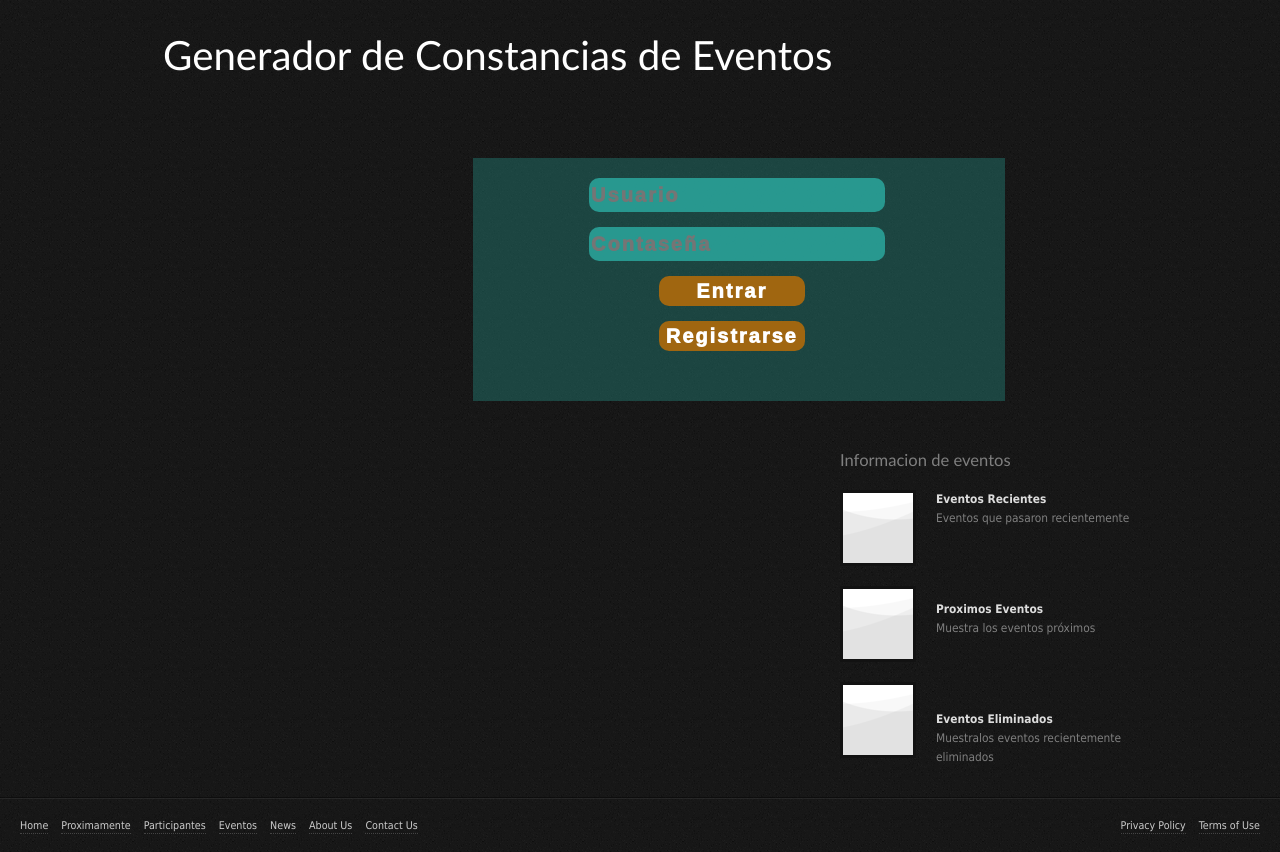
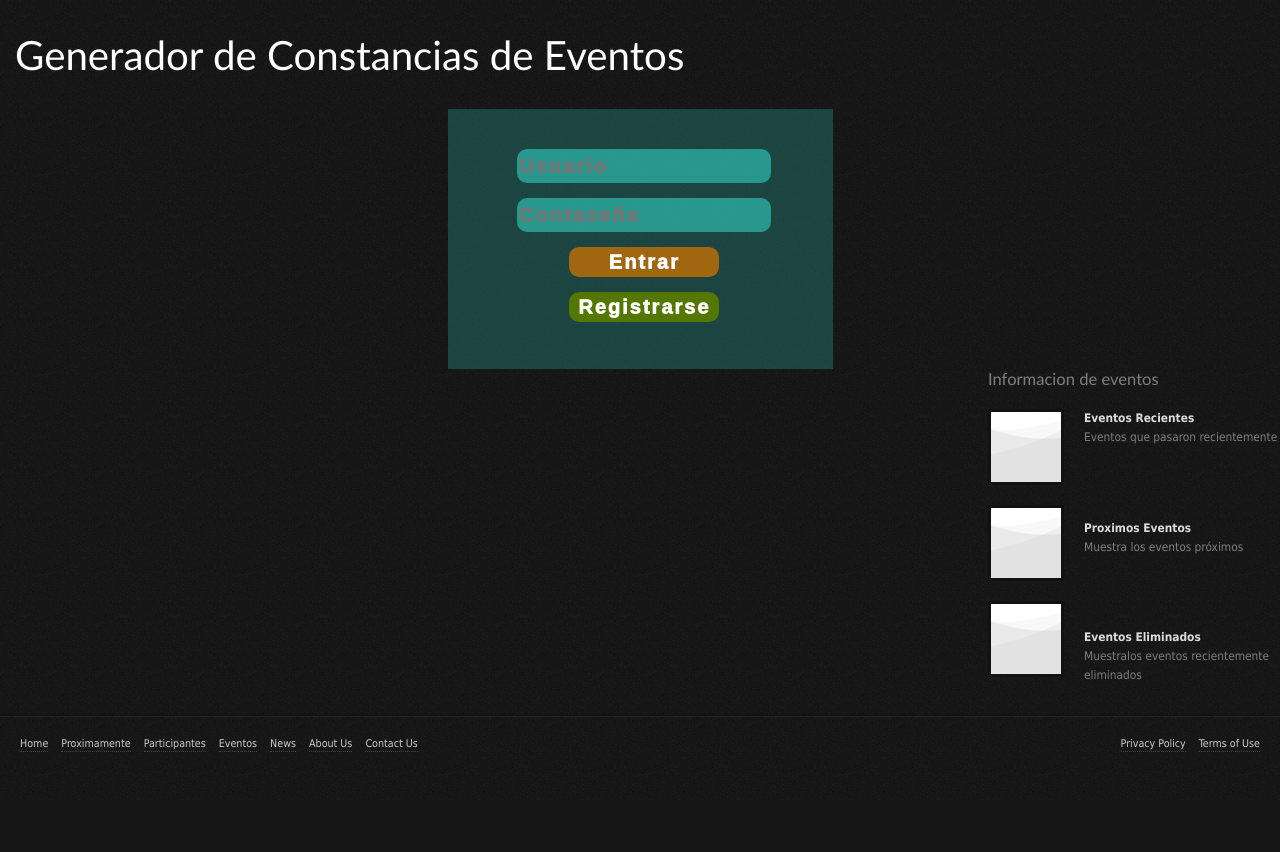
Before and after one commit to NoeMummius/bachelor_of_arts, a PHP site: page /webapps/actividad7/actividad7/login.php in a window 1280 px wide. After the commit the page ends 752 px from the top, so only its background shows below. Run offline with PHP 8.4, Linux system fonts and the light colour scheme.

Commit message:
Login dialog

```diff
--- a/webapps/actividad7/actividad7/css/screen.css
+++ b/webapps/actividad7/actividad7/css/screen.css
@@ -61,7 +61,7 @@ img {
 }
 
 #wrapper {
-    width: 984px;
+    width: 100%;
     margin: auto;
 }
 
@@ -130,25 +130,38 @@ img {
 
 .login {
     /*background: url(../images/content.gif) repeat;*/
-    padding: 20px;
-    width: 50%;
-    margin: 5% 33%;
+    padding: 30px;
+    width: 325px;
+    height: 200px;
+    margin: 0 35%;
     background-color: rgba(35, 116, 109, 0.5);
+    vertical-align: middle;
+}
+
+.login .fields-container {
+    /*background: url(../images/content.gif) repeat;*/
+    padding: 5px;
+    width: 75%;
+    margin: 5px 9% 15px 9%;
+    background-color: transparent important;
+    vertical-align: middle;
 }
 
 .login .buttons-container {
     /*background: url(../images/content.gif) repeat;*/
-    padding: 20px;
+    padding: 5px;
     width: 50%;
-    margin: 5% 50%;
+    max-width: 50%;
+    margin: 5% 25% 15px 25%;
     background-color: transparent important;
+    vertical-align: middle;
 }
 
 input[type=text] {
     float: left;
-    width: 100%;
+    width: 250px;
     height: 30px;
-    margin: 0 33% 15px 33%;
+    margin: 0 5px 15px 5px;
     border-radius: 10px;
     background-color: rgba(42, 161, 152, 0.9);
     border-color: transparent;
@@ -160,9 +173,9 @@ input[type=text] {
 
 input[type=password] {
     float: left;
-    width: 100%;
+    width: 250px;
     height: 30px;
-    margin: 0 33% 15px 33%;
+    margin: 0 5px 15px 5px;
     border-radius: 10px;
     background-color: rgba(42, 161, 152, 0.9);
     border-color: transparent;
@@ -175,15 +188,15 @@ input[type=password] {
 input[type=text]:focus,
 [type=password]:focus {
     background-color: turquoise;
-    margin: 0px 30% 15px 30%;
-    width: 106%;
+    margin: 0px 1px 15px 1px;
+    width: 255px;
 }
 
-button[type=submit] {
+button[type=submit].signin {
     float: left;
-    width: 100%;
+    width: 150px;
     height: 30px;
-    margin: 0 33% 15px 0;
+    margin: 0 5px 15px 5px;
     border-radius: 10px;
     background-color: rgb(160, 102, 16);
     border-color: transparent;
@@ -193,9 +206,24 @@ button[type=submit] {
     letter-spacing: 2px;
 }
 
-button[type=submit]:hover:focus {
-    margin: 0 30% 15px 0;
-    width: 103%;
+button[type=submit].signup {
+    float: left;
+    width: 150px;
+    height: 30px;
+    margin: 0 5px 15px 5px;
+    border-radius: 10px;
+    background-color: rgb(83, 119, 0);
+    border-color: transparent;
+    color: rgb(255, 255, 255);
+    font-size: 20px;
+    font-weight: 1000;
+    letter-spacing: 2px;
+}
+
+button[type=submit].signin:hover:focus,
+.signup:hover:focus {
+    margin: 0 6px 15px 6px;
+    width: 145px;
     background-color: #444;
 }
 
@@ -270,3 +298,27 @@ button[type=submit]:hover:focus {
 #footer p {
     margin: 0 0 8px;
 }
+
+@media screen and (max-width: 800px) {
+    .panel {
+        text-align: center;
+    }
+    .dock {
+        text-align: center;
+    }
+    .main .services .container-service .service {
+        width: 46%;
+    }
+    .main .recent-projects .container-project .project {
+        width: 46%;
+    }
+}
+
+@media screen and (max-width: 800px) {
+    header .container-text .text .name {
+        font-size: 35px;
+    }
+    header .container-text .text .occupation {
+        font-size: 18px;
+    }
+}
--- a/webapps/actividad7/actividad7/login.php
+++ b/webapps/actividad7/actividad7/login.php
@@ -8,7 +8,6 @@
       $db = new MySQL();
       $Cryptkey = $db->getCryptkey();
       $SelectUserQry = "SELECT `U`.`ID` `ID`, CONCAT(`U`.`Lastnames`, ', ', `U`.`Names`) `Birthname`, `U`.`Role` `Role` FROM `Users` `U` WHERE `U`.`ID` = ? AND `U`.`Password` = AES_ENCRYPT(?, ?)";
-      $SelectOwnerQry = "SELECT `O`.`ID` `ID`, `O`.`Name` `Birthname` FROM `Owners` `O` WHERE `O`.`ID` = ? AND `O`.`Password` = AES_ENCRYPT(?, ?)";
       $stmt = $db->prepare($SelectOwnerQry);
       $stmt->bind_param('sss', $Username, $Password, $Cryptkey);
       $stmt->execute();
@@ -57,15 +56,14 @@
                       <div class="clr"></div>
                   </div>
                   <div class="login">
-                      <div class="col">
+                      <div class="fields-container">
                           <input type="text" placeholder="Usuario">
                           <input type="password" placeholder="Contaseña">
+                      </div>
                           <div class="buttons-container">
-                              <button type="submit" class="submit toggle" href="#">Entrar</button>
-                              <button type="submit" class="submit toggle" href="#">Registrarse</button>
+                              <button type="submit" class="signin" href="#">Entrar</button>
+                              <button type="submit" class="signup" href="#">Registrarse</button>
                           </div>
-                      </div>
-                      <div class="clr"></div>
                   </div>
 
                       <div class="col last">
--- a/webapps/actividad7/actividad7/mysql.php
+++ b/webapps/actividad7/actividad7/mysql.php
@@ -12,8 +12,8 @@
          $this->port = 3306;
          $this->Server = 'localhost';
          $this->Database = 'Evans';
-         $this->Username = 'teller';
-         $this->Password = '53415483evans';
+         $this->Username = 'evans';
+         $this->Password = 'wa53415483evans';
          $this->Cryptkey = '91939';
          parent::__construct($this->Server, $this->Username, $this->Password, $this->Database);
 
```
